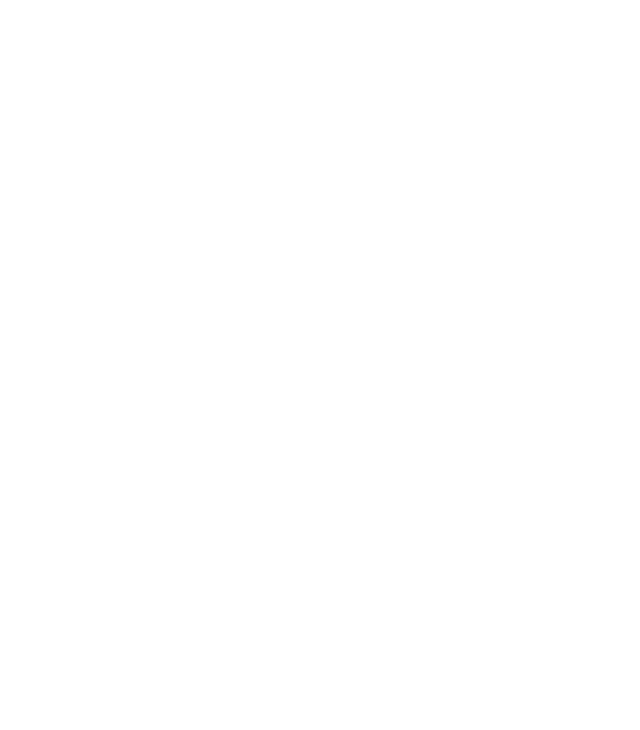
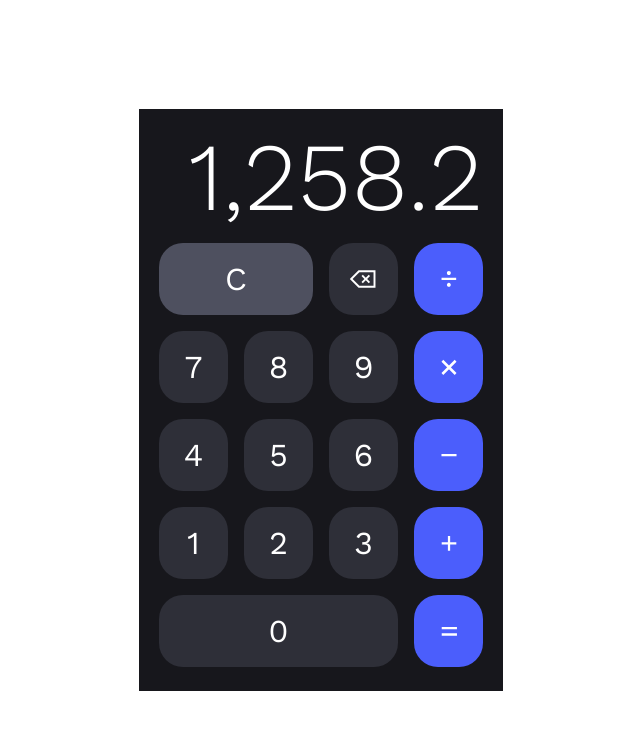
Before and after one commit to TeyaLir/Calculator, a plain HTML site: page index.html in a window 1280 px wide. Shown: the whole page, without its empty margins (319-959 px from the left). Drawn offline with nearby package versions, Linux system fonts and the light colour scheme.

Commit message:
Add display

```diff
--- /dev/null
+++ b/css/reset.css
@@ -0,0 +1,69 @@
+html {
+  box-sizing: border-box;
+}
+
+*,
+*::after,
+*::before {
+  box-sizing: inherit;
+}
+
+ul,
+ol {
+  padding: 0;
+}
+
+body,
+h1,
+h2,
+h3,
+h4,
+h5,
+h6,
+p,
+ul,
+ol,
+li,
+figure,
+figcaption,
+blockquote,
+dl,
+dd {
+  margin: 0;
+}
+
+h1,
+h2,
+h3,
+h4,
+h5,
+h6 {
+  font-weight: inherit;
+  font-size: inherit;
+}
+
+ul {
+  list-style: none;
+}
+
+img {
+  width: 100%;
+  display: block;
+}
+
+input,
+button,
+textarea,
+select {
+  font: inherit;
+}
+
+a {
+  text-decoration: none;
+  color: inherit;
+}
+
+button {
+  color: inherit;
+  cursor: pointer;
+}
--- a/index.html
+++ b/index.html
@@ -5,12 +5,107 @@
   <meta charset="UTF-8">
   <meta http-equiv="X-UA-Compatible" content="IE=edge">
   <meta name="viewport" content="width=device-width, initial-scale=1.0">
-  <title>Document</title>
+  <title>Calculator</title>
+  <link rel="preconnect" href="https://fonts.googleapis.com">
+  <link rel="preconnect" href="https://fonts.gstatic.com" crossorigin>
+  <link href="https://fonts.googleapis.com/css2?family=Work+Sans:wght@300;400&display=swap" rel="stylesheet">
+  <link rel="stylesheet" href="css/reset.css">
+  <link rel="stylesheet" href="css/style.css">
 </head>
 
 <body>
 
-  <script src="main.js"></script>
+  <main class="main">
+
+    <form class="calc">
+      <input class="calc__result" type="text" name="result" placeholder="1,258.2">
+
+      <ul class="calc__list">
+        <li class="calc__item calc__item--clean">
+          <button class="calc__btn calc__btn--clean" type="reset">C</button>
+        </li>
+
+        <li class="calc__item">
+          <button class="calc__btn" type="button">
+            <img class="calc__img" src="images/erase.svg" alt="стереть">
+          </button>
+        </li>
+
+        <li class="calc__item">
+          <button class="calc__btn calc__btn--accent" type="button">
+            <img class="calc__img--operators" src="images/div.svg" alt="разделить">
+          </button>
+        </li>
+
+        <li class="calc__item">
+          <button class="calc__btn" type="button">7</button>
+        </li>
+
+        <li class="calc__item">
+          <button class="calc__btn" type="button">8</button>
+        </li>
+
+        <li class="calc__item">
+          <button class="calc__btn" type="button">9</button>
+        </li>
+
+        <li class="calc__item">
+          <button class="calc__btn calc__btn--accent" type="button">
+            <img class="calc__img--operators" src="images/mult.svg" alt="умножить">
+          </button>
+        </li>
+
+        <li class="calc__item">
+          <button class="calc__btn" type="button">4</button>
+        </li>
+
+        <li class="calc__item">
+          <button class="calc__btn" type="button">5</button>
+        </li>
+
+        <li class="calc__item">
+          <button class="calc__btn" type="button">6</button>
+        </li>
+
+        <li class="calc__item">
+          <button class="calc__btn calc__btn--accent" type="button">
+            <img class="calc__img--operators" src="images/sub.svg" alt="вычесть">
+          </button>
+        </li>
+
+        <li class="calc__item">
+          <button class="calc__btn" type="button">1</button>
+        </li>
+
+        <li class="calc__item">
+          <button class="calc__btn" type="button">2</button>
+        </li>
+
+        <li class="calc__item">
+          <button class="calc__btn" type="button">3</button>
+        </li>
+
+        <li class="calc__item">
+          <button class="calc__btn calc__btn--accent" type="button">
+            <img class="calc__img--operators" src="images/sum.svg" alt="сложить">
+          </button>
+        </li>
+
+        <li class="calc__item calc__item--zero">
+          <button class="calc__btn" type="button">0</button>
+        </li>
+
+        <li class="calc__item">
+          <button class="calc__btn calc__btn--accent" type="button">
+            <img class="calc__img--operators" src="images/equals.svg" alt="равно">
+          </button>
+        </li>
+      </ul>
+    </form>
+
+  </main>
+
+  <script src="js/main.js"></script>
 </body>
 
 </html>
--- a/main.js
+++ b/js/main.js
@@ -22,6 +22,7 @@ function calc(a, operator, b) {
   }
 }
 
+
 console.log(calc(3, 'sum', 5));
 console.log(calc(10, 'sub', 6));
 console.log(calc(2, 'mult', 7));
--- /dev/null
+++ b/scss/style.scss
@@ -0,0 +1,106 @@
+$bg: #17171c;
+$dark: #2e2f38;
+$light: #4e505f;
+$accent: #4b5efC;
+$text: #ffffff;
+
+
+.main {
+  height: 100vh;
+  display: flex;
+  justify-content: center;
+  align-items: center;
+}
+
+.calc {
+  width: 364px;
+  height: 582px;
+  font-family: 'Work Sans', sans-serif;
+  font-weight: 400;
+  line-height: 1;
+  background-color: $bg;
+  color: $text;
+  padding: 20px 20px 25px;
+
+  &__result {
+    border: none;
+    padding: 0;
+    margin: 0;
+
+    width: 100%;
+    height: 96px;
+    background-color: $bg;
+    font-weight: 300;
+    font-size: 96px;
+    line-height: 1;
+    color: $text;
+    text-align: right;
+    margin-bottom: 18px;
+
+    &::placeholder {
+      color: $text;
+    }
+  }
+
+  &__list {
+    display: grid;
+    grid-template-columns: repeat(4, 1fr);
+    grid-template-rows: repeat(5, 72px);
+    grid-gap: 16px;
+  }
+
+  &__item {
+
+    &--clean {
+      grid-column: 1/3;
+    }
+
+    &--zero {
+      grid-column: 1/4;
+    }
+  }
+
+  &__btn {
+    border: none;
+
+    width: 100%;
+    height: 100%;
+    background-color: $dark;
+    border-radius: 24px;
+    display: flex;
+    justify-content: center;
+    align-items: center;
+    font-size: 32px;
+    transition: background-color 0.3s;
+
+    &:hover {
+      background-color: #4f505d;
+    }
+
+    &--clean {
+      background-color: $light;
+
+      &:hover {
+        background-color: #66697c;
+      }
+    }
+
+    &--accent {
+      background-color: $accent;
+
+      &:hover {
+        background-color: #818ffd;
+      }
+    }
+  }
+
+  &__img {
+    width: 32px;
+    height: 32px;
+
+    &--operators {
+      width: 16px;
+      height: 18px;
+    }
+  }
+}
```
Also changed, not shown: css/style.css (added), images/div.svg (added), images/equals.svg (added), images/erase.svg (added), images/mult.svg (added), images/sub.svg (added), images/sum.svg (added), 1 other file.
